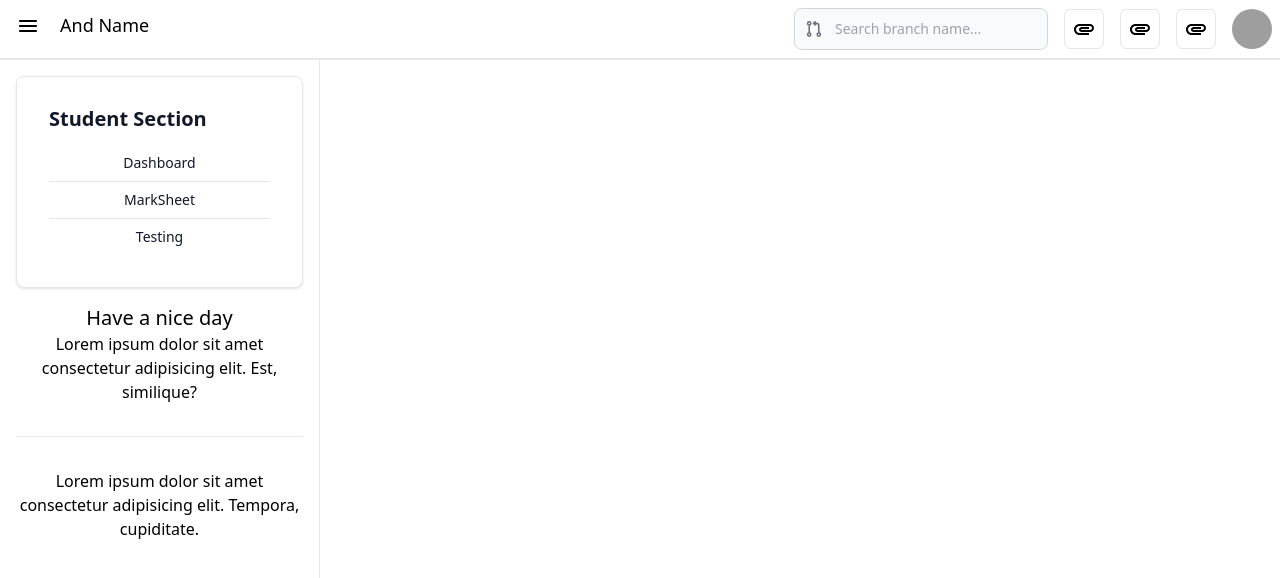
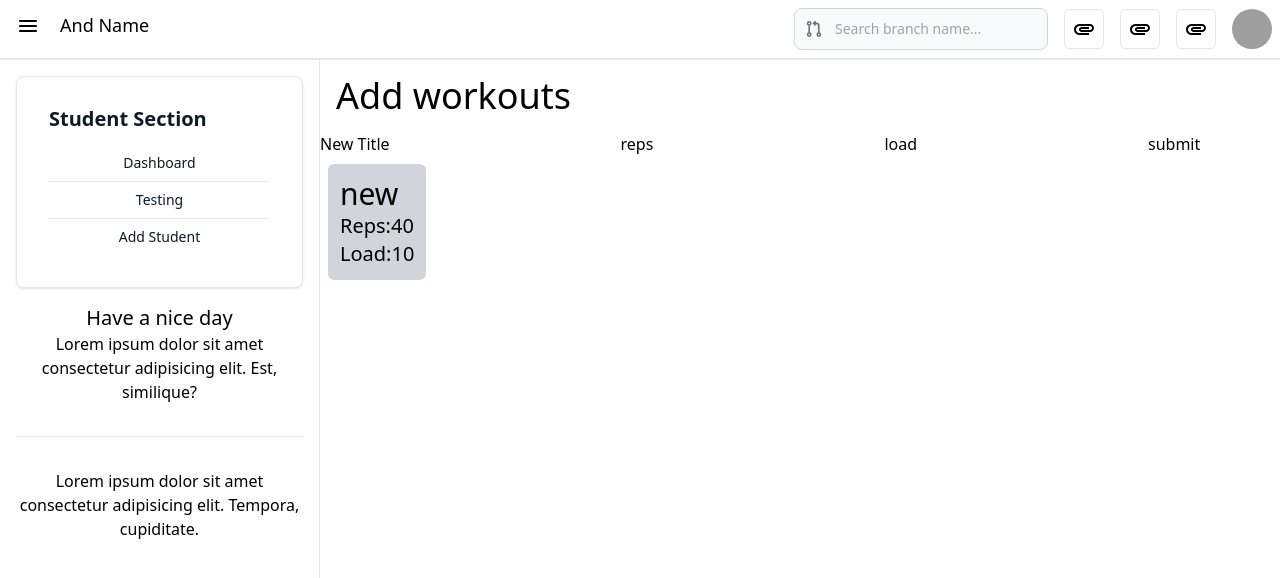
Before and after one commit to Piyush2627/Quantum-Lab, a React (Vite) app: page /testing in a window 1280 px wide. Shown: the top 578 px of the page. Built offline with nearby package versions, Linux system fonts and the light colour scheme; no server answers; grey boxes are pictures that could not be loaded.

Commit message:
table update

```diff
--- a/package.json
+++ b/package.json
@@ -1,5 +1,4 @@
 {
-  "proxy": "http://localhost:4000",
   "name": "quantum-lab",
   "private": true,
   "version": "0.0.0",
--- a/src/components/common/DashboardSidebar/DashboardSidebar.tsx
+++ b/src/components/common/DashboardSidebar/DashboardSidebar.tsx
@@ -4,14 +4,14 @@ const linkdata = [
     name: "Dashboard",
     link: "/",
   },
-  {
-    name: "MarkSheet",
-    link: "/markmarksheet",
-  },
 
   {
     name: "Testing",
     link: "/testing",
+  },
+  {
+    name: "Add Student",
+    link: "/addstudent",
   },
 ];
 function DashboardSidebar() {
--- a/src/components/common/studentPagenationTable/StudentPagenationTable.tsx
+++ b/src/components/common/studentPagenationTable/StudentPagenationTable.tsx
@@ -1,4 +1,4 @@
- import Table from "@mui/material/Table";
+import Table from "@mui/material/Table";
 import TableBody from "@mui/material/TableBody";
 import TableCell from "@mui/material/TableCell";
 import TableContainer from "@mui/material/TableContainer";
@@ -19,25 +19,26 @@ export default function StudentPagenationTable({ data }: StudentDataProps) {
           <TableRow>
             <TableCell>First Name</TableCell>
             <TableCell>last_Name</TableCell>
-            <TableCell>Student_id</TableCell>
+            <TableCell>Email</TableCell>
             <TableCell>Batch</TableCell>
             <TableCell>Roll_no</TableCell>
             <TableCell>Year</TableCell>
           </TableRow>
         </TableHead>
         <TableBody>
-          {data.map((row:any) => (
+          {data.map((row: any, index: any) => (
             <TableRow
-              key={row.student_id}
+              key={index}
               sx={{ "&:last-child td, &:last-child th": { border: 0 } }}
             >
               <TableCell component="th" scope="row">
-                {row.student_first_name}
+                {row.first_name.toUpperCase().charAt(0) +
+                  row.first_name.slice(1)}
               </TableCell>
               <TableCell component="th" scope="row">
-                {row.student_last_name}
+                {row.last_name.toUpperCase().charAt(0) + row.last_name.slice(1)}
               </TableCell>
-              <TableCell>{row.student_id}</TableCell>
+              <TableCell>{row.email}</TableCell>
               <TableCell>{row.batch}</TableCell>
               <TableCell>{row.roll_no}</TableCell>
               <TableCell>{row.year_admission}</TableCell>
--- a/src/components/pages/AddStudentPage/AddStudentPage.tsx
+++ b/src/components/pages/AddStudentPage/AddStudentPage.tsx
@@ -1,4 +1,4 @@
-  //Matrial Ui Component
+//Matrial Ui Component
 import Box from "@mui/material/Box";
 import Typography from "@mui/material/Typography";
 import TextField from "@mui/material/TextField";
@@ -7,11 +7,8 @@ import { Divider } from "@mui/material";
 import Button from "@mui/material/Button";
 import PersonAddIcon from "@mui/icons-material/PersonAdd";
 //Coustom Components
-import StudentPagenationTable from "../../common/studentPagenationTable/StudentPagenationTable";
 import SelectAutoWidth from "../../common/SelectAutoWidth/SelectAutoWidth";
-import StudentData from "../../../mock/StudentData.json";
 function AddStudentPage() {
-
   return (
     <>
       <Box>
@@ -40,9 +37,6 @@ function AddStudentPage() {
             </Button>
           </Box>
         </Box>
-        <div className="mt-5">
-          <StudentPagenationTable data={StudentData} />
-        </div>
       </Box>
     </>
   );
--- a/src/components/pages/Dashboard/Dashboard.tsx
+++ b/src/components/pages/Dashboard/Dashboard.tsx
@@ -1,8 +1,28 @@
- import BasicCard from "../../common/BasicCard/BasicCard";
+import { useEffect, useState } from "react";
+import BasicCard from "../../common/BasicCard/BasicCard";
 import StudentPagenationTable from "../../common/studentPagenationTable/StudentPagenationTable";
-import data from "../../../mock/StudentData.json";
 
 function Dashboard() {
+  const [isStudentData, setIsStudentData] = useState([
+    {
+      first_name: "piyush",
+      last_name: "dahiwadkar",
+      email: "piyushdahiwadkar89@gmail.com",
+      address: "ravat",
+      gender: "male",
+      roll_no: 3482,
+      enrollment_no: 3000123,
+      year_admission: 2023,
+      phone: 9662722205,
+      sem: 2,
+      batch: 3,
+    },
+  ]);
+  useEffect(() => {
+    fetch("http://localhost:4000/api/students")
+      .then((response) => response.json())
+      .then((data) => setIsStudentData(data));
+  }, []);
   return (
     <>
       <div className=" flex justify-center w-full">
@@ -40,7 +60,7 @@ function Dashboard() {
           </div>
 
           <div className="container m-auto text-center mt-16">
-            <StudentPagenationTable data={data} />
+            <StudentPagenationTable data={isStudentData} />
           </div>
         </div>
       </div>
--- /dev/null
+++ b/src/components/pages/TestingWorkoutPage/TestingAddWorkout.tsx
@@ -0,0 +1,70 @@
+import { ChangeEvent, useState } from "react";
+
+function TestingAddWorkout() {
+  const [title, setTitles] = useState<string>("");
+  const [reps, setReps] = useState<string>("");
+  const [load, setLoad] = useState<string>("");
+  const [error, setError] = useState<string>("");
+
+  const hendleOnSubmit = async (e: any) => {
+    e.preventDefault();
+    const workout = {
+      title: title,
+      reps: reps,
+      load: load,
+    };
+    const response = await fetch("http://localhost:4000/api/workouts", {
+      method: "POST",
+      body: JSON.stringify(workout),
+      headers: {
+        "Content-Type": "application/json",
+      },
+    });
+    const json = await response.json();
+    if (!response.ok) {
+      setError(json.message);
+    }
+    if (response.ok) {
+      setTitles("");
+      setLoad("");
+      setReps("");
+      setError("");
+      console.log("new workout added", json);
+    }
+  };
+
+  return (
+    <div>
+      <form action="" onSubmit={hendleOnSubmit}>
+        <label htmlFor="title">New Title</label>
+        <input
+          type="text"
+          onChange={(e: ChangeEvent<HTMLInputElement>) => {
+            setTitles(e.target.value);
+          }}
+          value={title}
+        />
+        <label htmlFor="">reps</label>
+        <input
+          type="text"
+          onChange={(e: ChangeEvent<HTMLInputElement>) => {
+            setReps(e.target.value);
+          }}
+          value={reps}
+        />
+        <label htmlFor="">load</label>
+        <input
+          type="text"
+          onChange={(e: ChangeEvent<HTMLInputElement>) => {
+            setLoad(e.target.value);
+          }}
+          value={load}
+        />
+        <button type="submit">submit</button>
+        {error && <div className="error">{error} </div>}
+      </form>
+    </div>
+  );
+}
+
+export default TestingAddWorkout;
--- a/src/components/pages/TestingWorkoutPage/TestingWorkoutPage.tsx
+++ b/src/components/pages/TestingWorkoutPage/TestingWorkoutPage.tsx
@@ -1,5 +1,41 @@
+import { useEffect, useState } from "react";
+import TestingAddWorkout from "./TestingAddWorkout";
+
 function TestingWorkoutPage() {
-  return <div className="w-full">{}</div>;
+  const [workouts, setWorkouts] = useState([
+    {
+      title: "new",
+      reps: 40,
+      load: 10,
+    },
+  ]);
+
+  useEffect(() => {
+    fetch("http://localhost:4000/api/workouts")
+      .then((response) => response.json())
+      .then((data) => setWorkouts(data));
+  }, []);
+
+  return (
+    <div className="w-full">
+      <div className="">
+        <h1 className=" text-4xl p-4">Add workouts</h1>
+        <TestingAddWorkout />
+      </div>
+      <div className=" flex">
+        {workouts.map((workout, index) => (
+          <div key={index}>
+            <div className="bg-gray-300 m-2 p-3 rounded-md">
+              <p className=" text-3xl">{workout.title}</p>
+              <p className=" text-xl">Reps:{workout.reps}</p>
+              <p className=" text-xl">Load:{workout.load}</p>
+            </div>
+            {/* Add more properties as needed */}
+          </div>
+        ))}
+      </div>
+    </div>
+  );
 }
 
 export default TestingWorkoutPage;
--- a/src/routes/Routes.tsx
+++ b/src/routes/Routes.tsx
@@ -3,6 +3,7 @@ import Dashboard from "../components/pages/Dashboard/Dashboard";
 import MarkAttedence from "../components/pages/MarkAttedence/MarkAttedence";
 import DasboardLayout from "./DasboardLayout";
 import TestingWorkoutPage from "../components/pages/TestingWorkoutPage/TestingWorkoutPage";
+import AddStudentPage from "../components/pages/AddStudentPage/AddStudentPage";
 const router = createBrowserRouter([
   {
     path: "/",
@@ -21,6 +22,10 @@ const router = createBrowserRouter([
         path: "/testing",
         element: <TestingWorkoutPage />,
       },
+      {
+        path: "/addstudent",
+        element: <AddStudentPage />,
+      },
     ],
   },
 ]);
```
